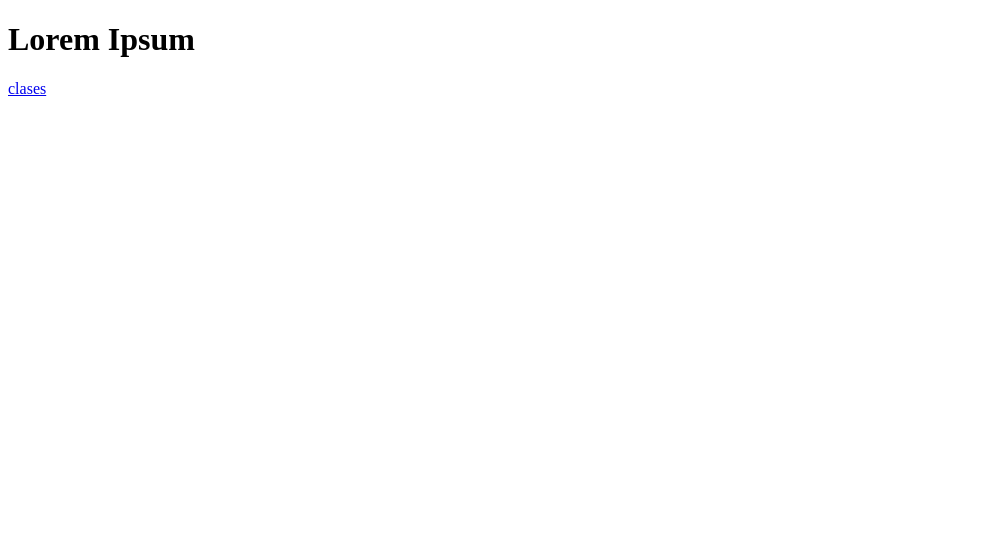
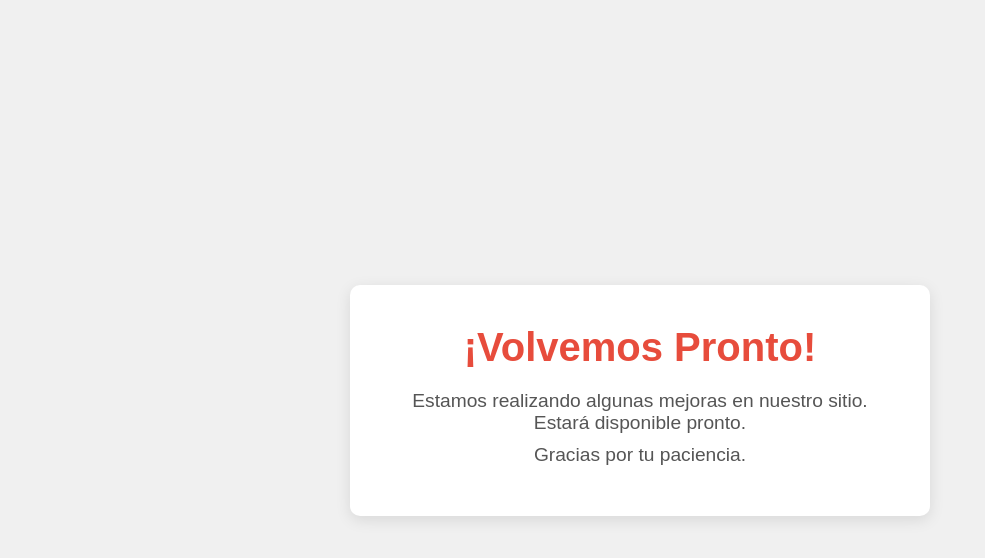
Before and after one commit to AlejandroBattaQuin/AlejandroBattaQuin.github.io, a plain HTML site: page index.html in a window 1280 px wide. Shown: the whole page, without its empty margins (0-985 px from the left). Drawn offline with Linux system fonts and the light colour scheme.

Commit message:
Mantenimiento

```diff
--- a/index.html
+++ b/index.html
@@ -1,17 +1,19 @@
 <!DOCTYPE html>
 <html lang="es">
-
 <head>
     <meta charset="UTF-8">
     <meta name="viewport" content="width=device-width, initial-scale=1.0">
-    <meta http-equiv="refresh" content="X; url=https://alejandrobattaquin.github.io/mantenimiento.html">
-    <title>Home Page</title>
-    <link rel="stylesheet" href="./assets/css/style.css">
+    <meta http-equiv="X-UA-Compatible" content="IE=edge">
+    <title>En Mantenimiento</title>
+    <link rel="stylesheet" href="/assets/css/mantenimineto.css">
 </head>
-
 <body>
-    <h1>Lorem Ipsum</h1>
-    <p><a href="./clases/index.html">clases</a></p>
+    <div class="maintenance-container">
+        <div class="maintenance-content">
+            <h1>¡Volvemos Pronto!</h1>
+            <p>Estamos realizando algunas mejoras en nuestro sitio. Estará disponible pronto.</p>
+            <p>Gracias por tu paciencia.</p>
+        </div>
+    </div>
 </body>
-
 </html>
```
